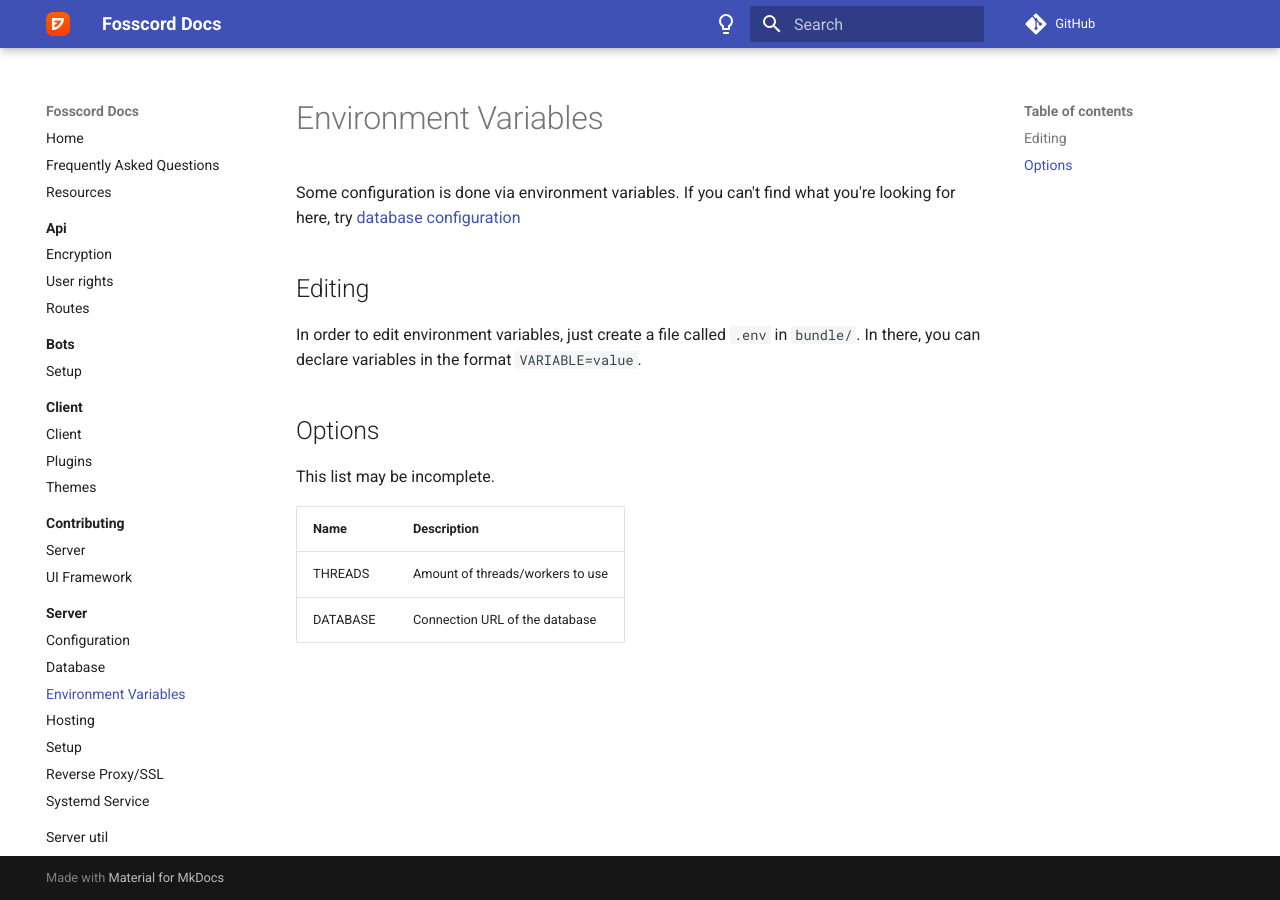
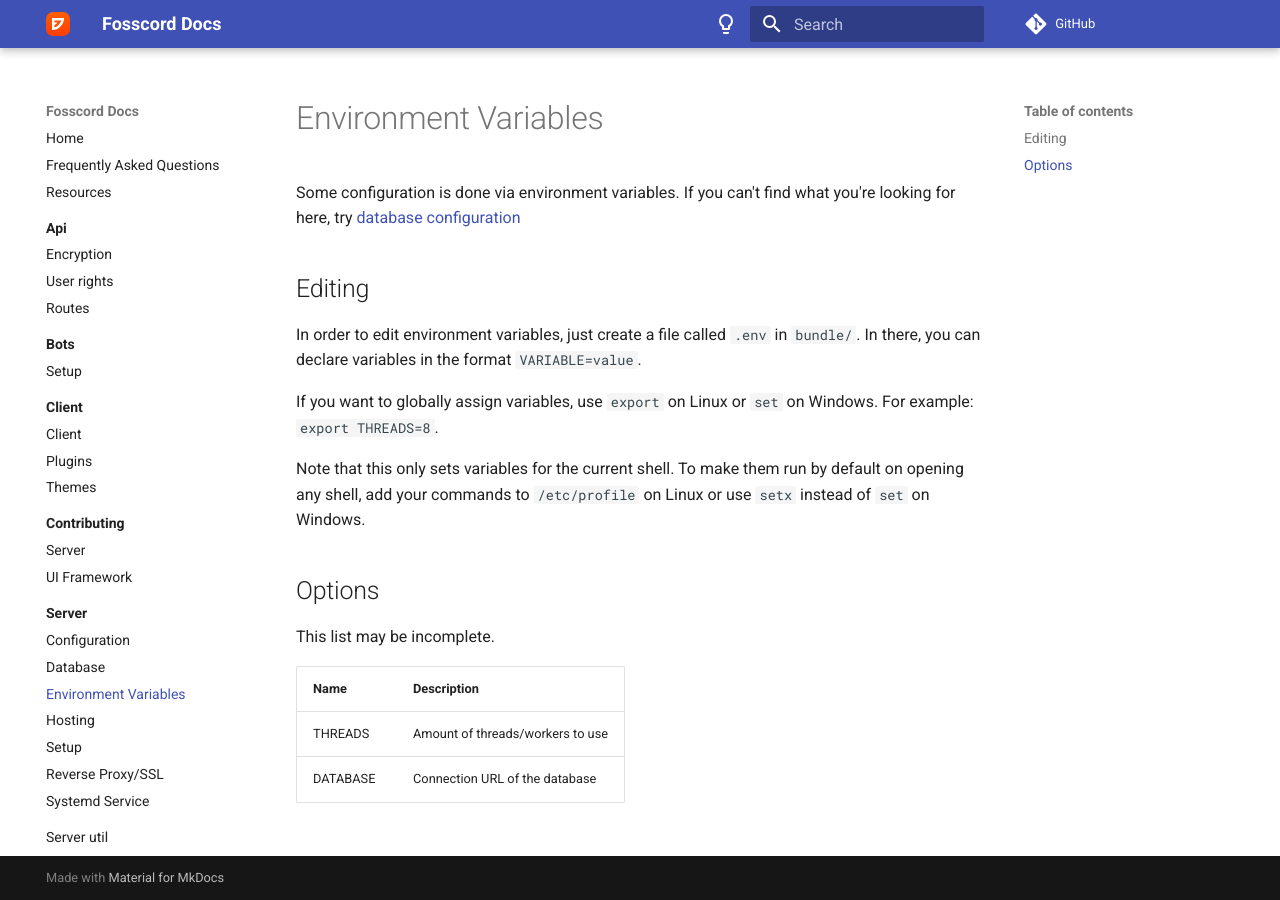
Before and after one commit to spacebarchat/docs, an MkDocs documentation site: the page built from docs/server/env.md, in a window 1280 px wide. Built offline with MkDocs 1.6.1 and Material for MkDocs 9.7.7, drawn with Linux system fonts in a browser that asks for light colours; comment, search, counter and statistics services are not loaded.

Commit message:
TheArcanePR (#35)
* arcane changes

* apparently my setup is weird

```diff
--- a/docs/server/env.md
+++ b/docs/server/env.md
@@ -5,6 +5,11 @@
 ## Editing
 
 In order to edit environment variables, just create a file called ``.env`` in ``bundle/``. In there, you can declare variables in the format ``VARIABLE=value``.
+
+If you want to globally assign variables, use `export` on Linux or `set` on Windows.
+For example: `export THREADS=8`.
+
+Note that this only sets variables for the current shell. To make them run by default on opening any shell, add your commands to ``/etc/profile`` on Linux or use ``setx`` instead of ``set`` on Windows.
 
 ## Options
 
```
Also changed, not shown: docs/server/setup.md (+1 -1 lines).
